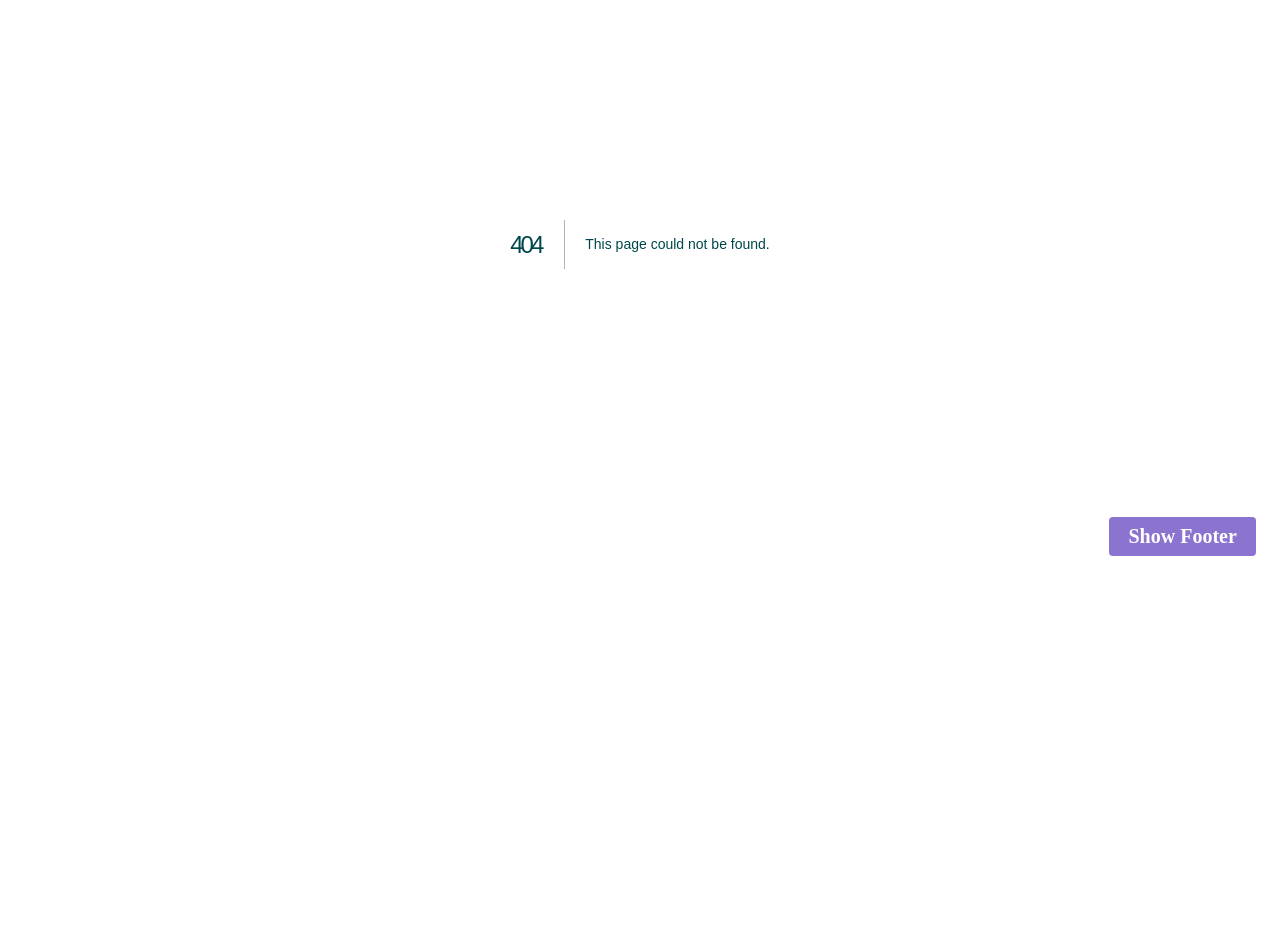
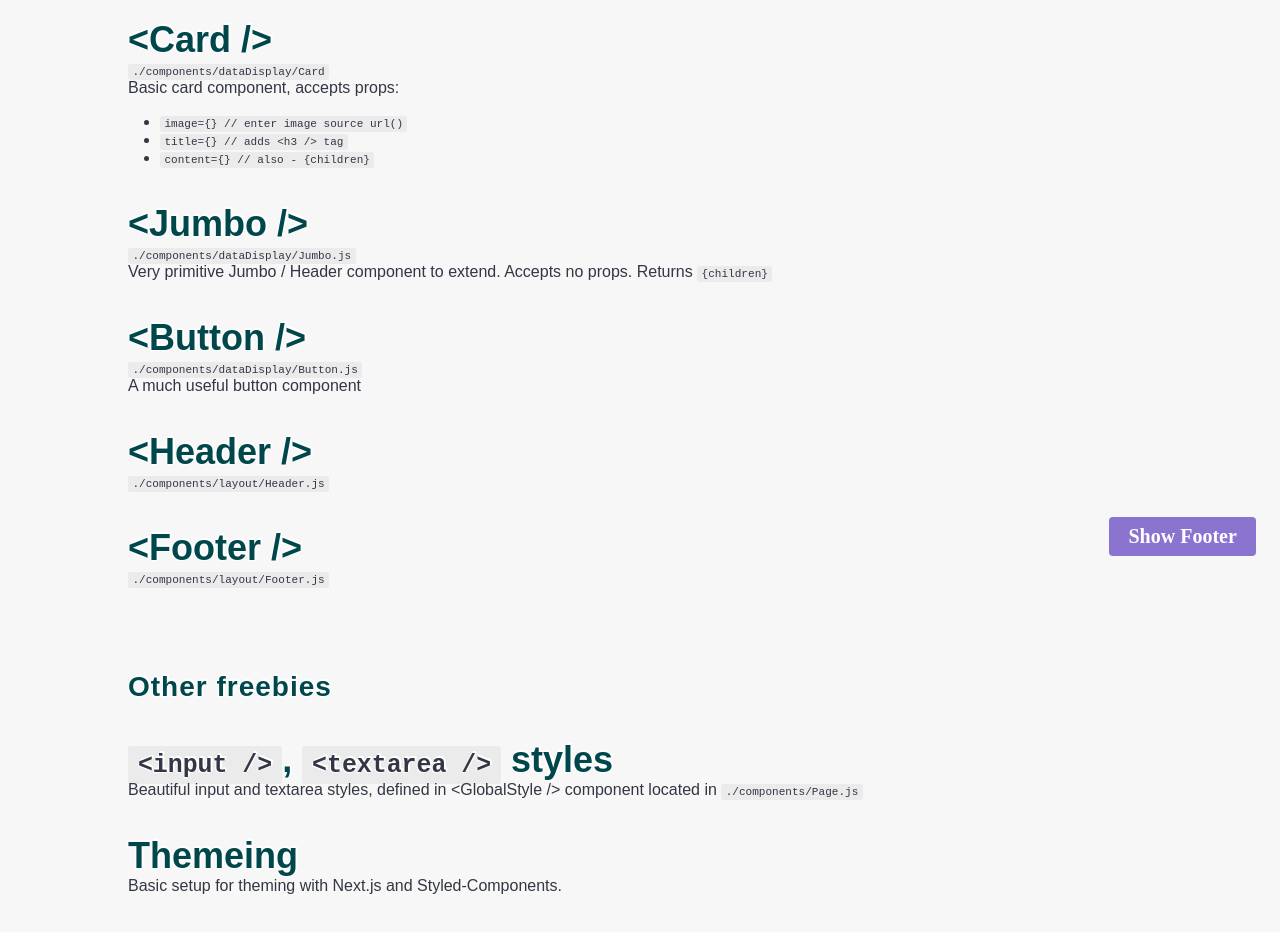
Before and after one commit to ijsto/istyled-nextjs, a Next.js app: page /components in a window 1280 px wide. Before the commit this address had no page. Shown: the part 220-1152 px from the top of the page. Before the commit the page ends 864 px from the top, so only its background shows below. Built offline with nearby package versions, Linux system fonts and the light colour scheme.

Commit message:
Finals addons

```diff
--- a/components/layout/Header.js
+++ b/components/layout/Header.js
@@ -46,6 +46,9 @@ export const Header = () => {
         <Link href="/">
           <a>Home</a>
         </Link>
+        <Link href="/books">
+          <a>Books</a>
+        </Link>
         <Link href="/components">
           <a>Components</a>
         </Link>
--- a/layouts/DefaultLayout.js
+++ b/layouts/DefaultLayout.js
@@ -1,14 +1,23 @@
 import Header from "../components/layout/Header";
 import Footer from "../components/layout/Footer";
+
+import styled from "styled-components";
+
+const PageContentWrapper = styled.div`
+  margin: 0 auto;
+  max-width: 80%;
+  padding-bottom: 150px;
+  width: 1240px;
+`;
 
 const DefaultLayout = ({ children }) => (
   <>
     <Header />
-    <div className="page-content-wrapper">
+    <PageContentWrapper>
       <div className="page-content">{children}</div>
 
       <Footer />
-    </div>
+    </PageContentWrapper>
   </>
 );
 
--- a/pages/_app.js
+++ b/pages/_app.js
@@ -25,7 +25,10 @@ const GlobalStyle = createGlobalStyle`
   a:hover {
     color: orange
   }
-  code {
+  pre {
+    padding: 2em !important;
+  }
+  code,pre {
     * {
         line-height: 1.5;
     }
--- a/pages/books/index.js
+++ b/pages/books/index.js
@@ -3,6 +3,7 @@ import Link from "next/link";
 const Books = () => {
   return (
     <div>
+      <h1>Dynamic Links</h1>
       <p>The link below is a dynamic NextJS link.</p>
 
       <h1>Books Catalogue</h1>
--- /dev/null
+++ b/pages/components.js
@@ -0,0 +1,55 @@
+export const Components = () => {
+  return (
+    <div>
+      <h1>Free Components</h1>
+      <p>Included are a few free components for you to use or delete! :{")"}</p>
+      <h2>{"<Card />"}</h2>
+      <code>./components/dataDisplay/Card</code>
+      <p>
+        Basic card component, accepts props:
+        <ul style={{ margin: "1em 0 0 2em" }}>
+          <li>
+            <code>image={"{}"} // enter image source url()</code>
+          </li>
+          <li>
+            <code>
+              title={"{}"} // adds {"<h3 />"} tag
+            </code>
+          </li>
+          <li>
+            <code>
+              content={"{}"} // also - {"{children}"}
+            </code>
+          </li>
+        </ul>
+      </p>
+      <h2>{"<Jumbo />"}</h2>
+      <code>./components/dataDisplay/Jumbo.js</code>
+      <p>
+        Very primitive Jumbo / Header component to extend. Accepts no props.
+        Returns <code>{"{children}"}</code>
+      </p>
+      <h2>{"<Button />"}</h2>
+      <code>./components/dataDisplay/Button.js</code>
+      <p>A much useful button component</p>
+      <h2>{"<Header />"}</h2>
+      <code>./components/layout/Header.js</code>
+      <h2>{"<Footer />"}</h2>
+      <code>./components/layout/Footer.js</code>
+
+      <h3 style={{ marginTop: "3em" }}>Other freebies</h3>
+      <h2>
+        <code>{"<input />"}</code>, <code>{"<textarea />"}</code> styles
+      </h2>
+      <p>
+        Beautiful input and textarea styles, defined in {"<GlobalStyle />"}{" "}
+        component located in <code>./components/Page.js</code>
+      </p>
+
+      <h2>Themeing</h2>
+      <p>Basic setup for theming with Next.js and Styled-Components.</p>
+    </div>
+  );
+};
+
+export default Components;
```
Also changed, not shown: pages/index.js (+12 -7 lines), 1 other file (tests, documents, lock files or other folders).
